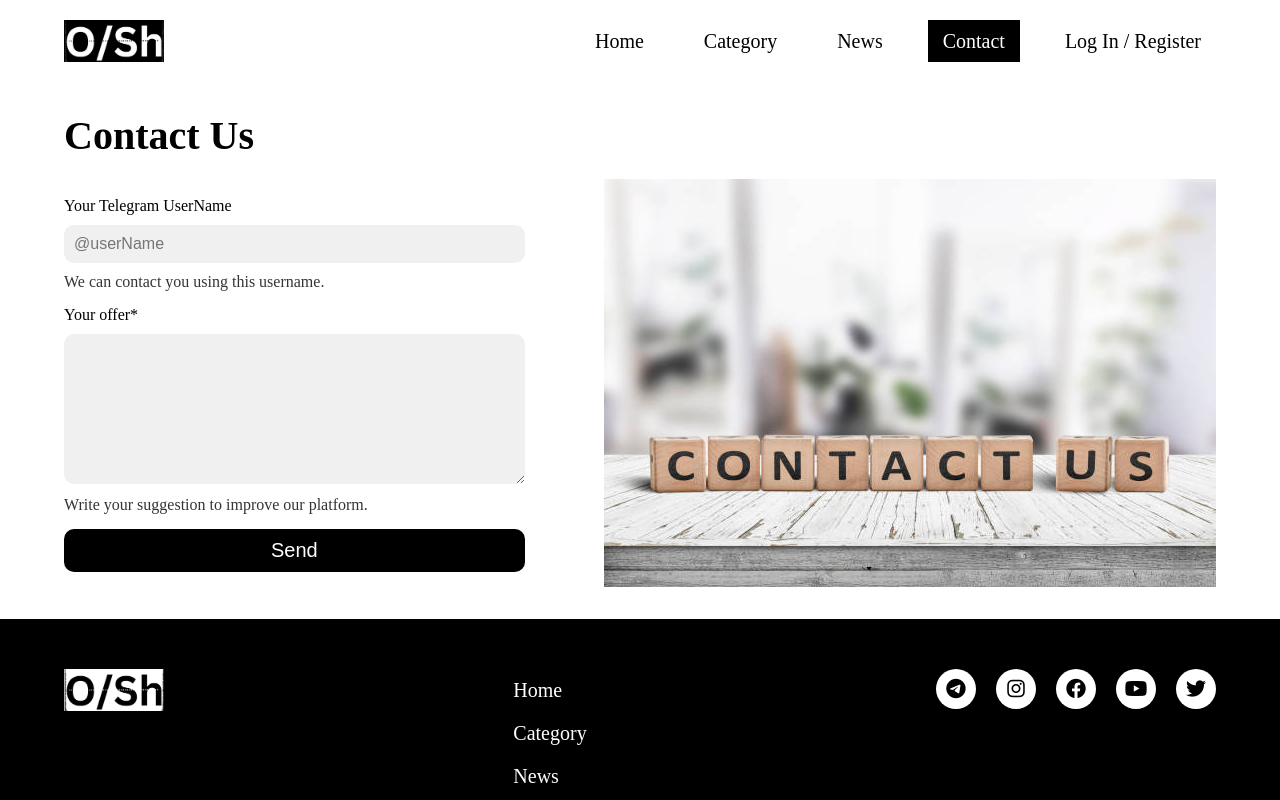
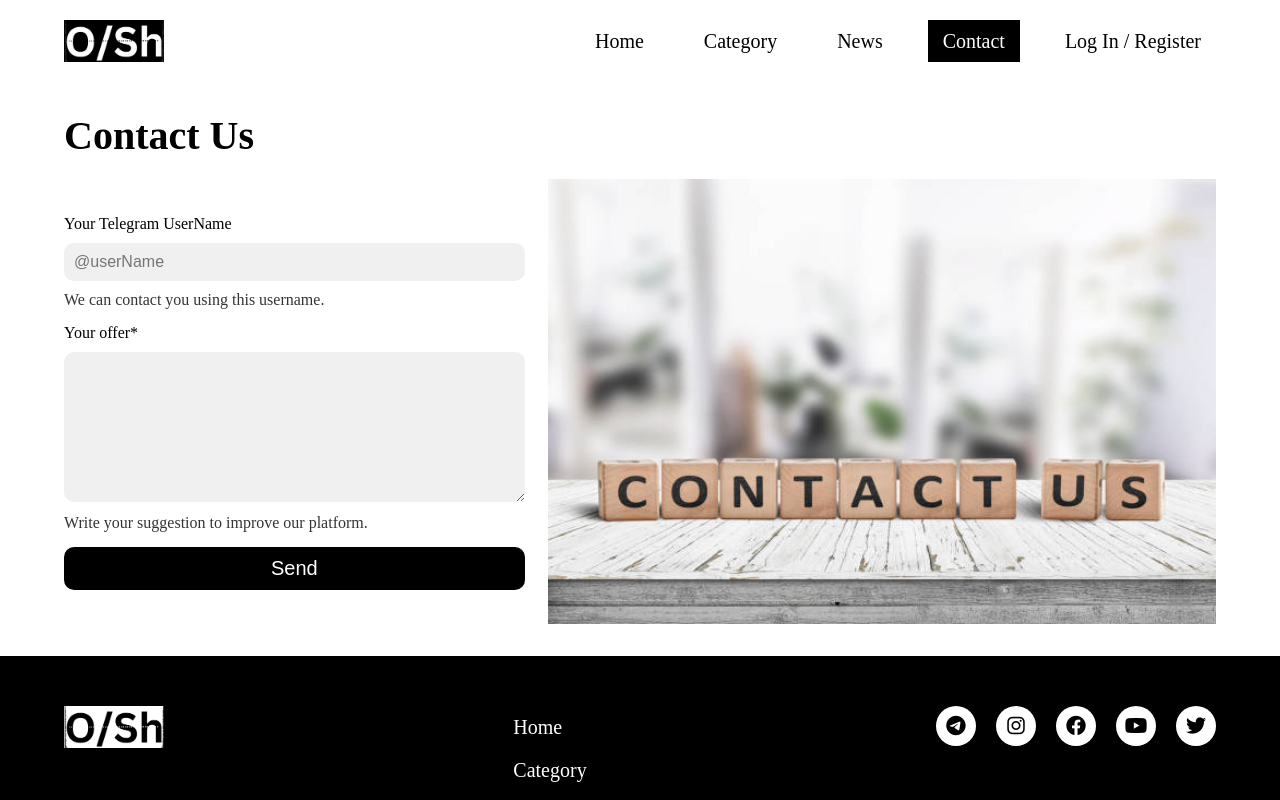
Before and after one commit to Ziyoviddin880/online-magazine, a React (Create React App) app: page /contact in a window 1280 px wide. Shown: the top 800 px of the page. Built offline with nearby package versions, Linux system fonts and the light colour scheme.

Commit message:
Add additions contact

```diff
--- a/src/pages/contact/contact.scss
+++ b/src/pages/contact/contact.scss
@@ -11,7 +11,7 @@
     display: flex;
     justify-content: space-between;
     align-items: center;
-    gap: 3rem;
+    gap: 1%;
     flex-wrap: wrap;
     .question {
       width: 40%;
@@ -59,6 +59,7 @@
       }
     }
     .contact-img {
+      width: 58%;
       img {
         width: 100%;
         object-fit: cover;
```
